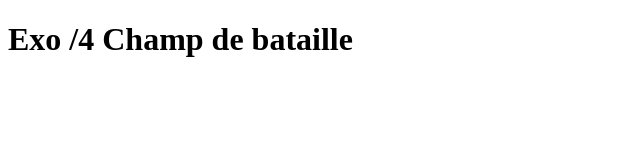
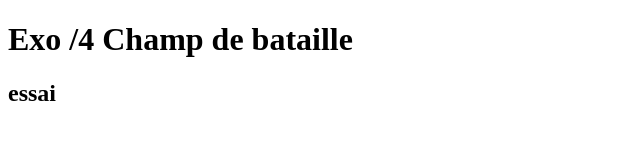
Before and after one commit to GildasTessier/Cham-de-bataille, a plain HTML site: page index.html in a window 1280 px wide. Shown: the full height of the page, 0-640 px from the left. Drawn offline with Linux system fonts and the light colour scheme.

Commit message:
implementation h2

```diff
--- a/index.html
+++ b/index.html
@@ -8,6 +8,7 @@
 </head>
 <body>
     <h1> Exo /4 Champ de bataille</h1>
+    <h2>essai</h2>
     <script src="Asset/js/script.js"></script>
 </body>
 </html>
```
